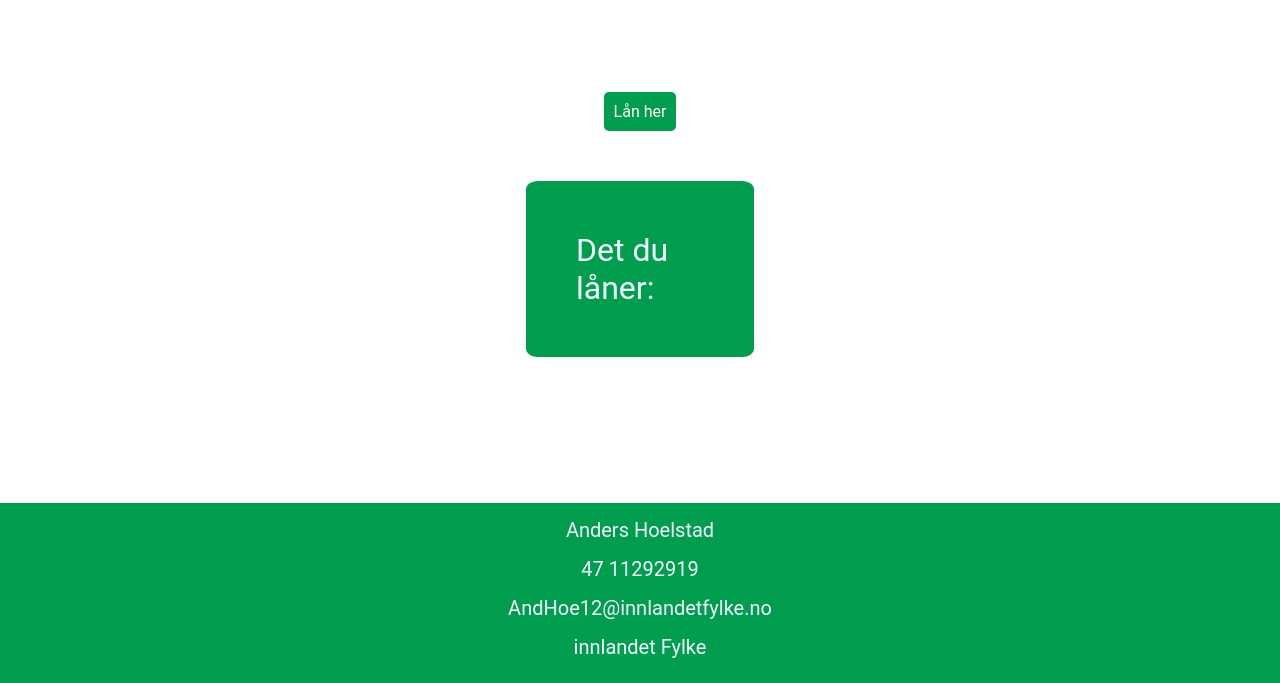
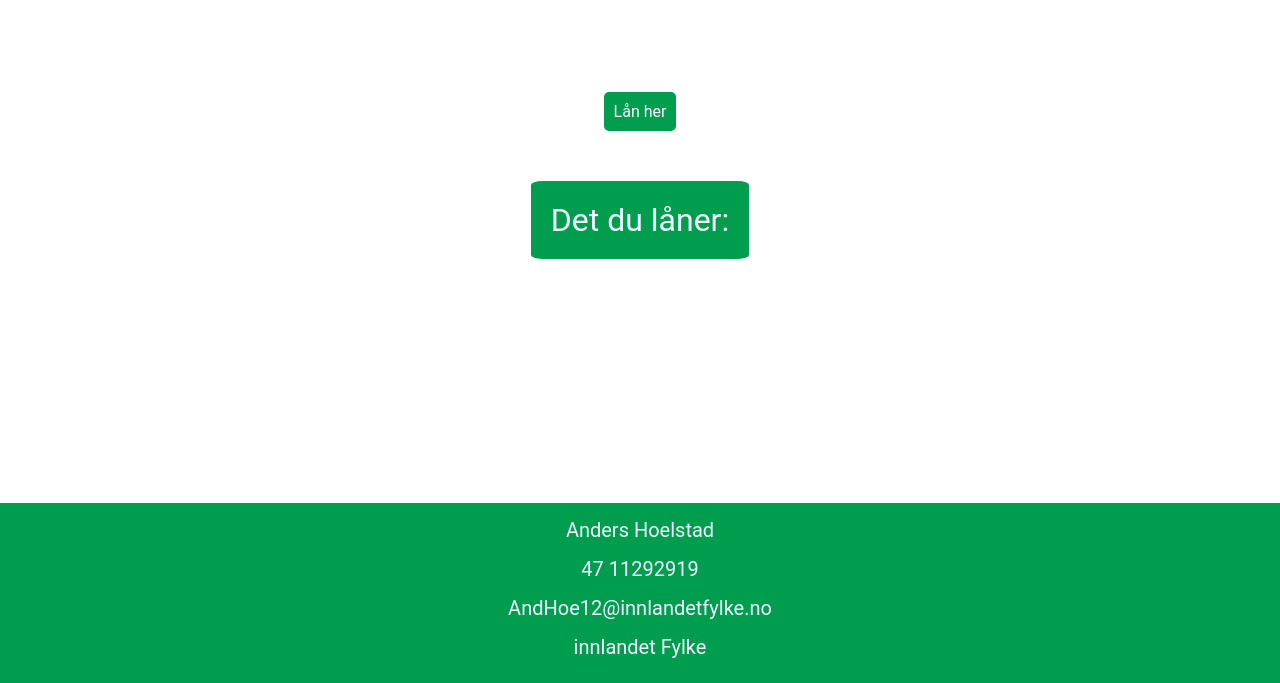
Before and after one commit to AndersPanders123/HalvsAArsOppgave, a plain HTML site: page public/index.html in a window 1280 px wide. Shown: the part 117-800 px from the top of the page. Drawn offline with Linux system fonts and the light colour scheme; a web font is replaced by a local one.

Commit message:
fine tuning

```diff
--- a/public/style.css
+++ b/public/style.css
@@ -40,9 +40,9 @@
 
 .box1 {
     background-color: #009d4f;
-    max-width: 10%;
+    max-width: 15%;
     color: azure;
-    padding: 50px;
+    padding: 20px;
     margin-top: 50px;
     margin: 50px;
     border-radius: 5%;
```
Also changed, not shown: public/leggtil.html (+6 -0 lines).
